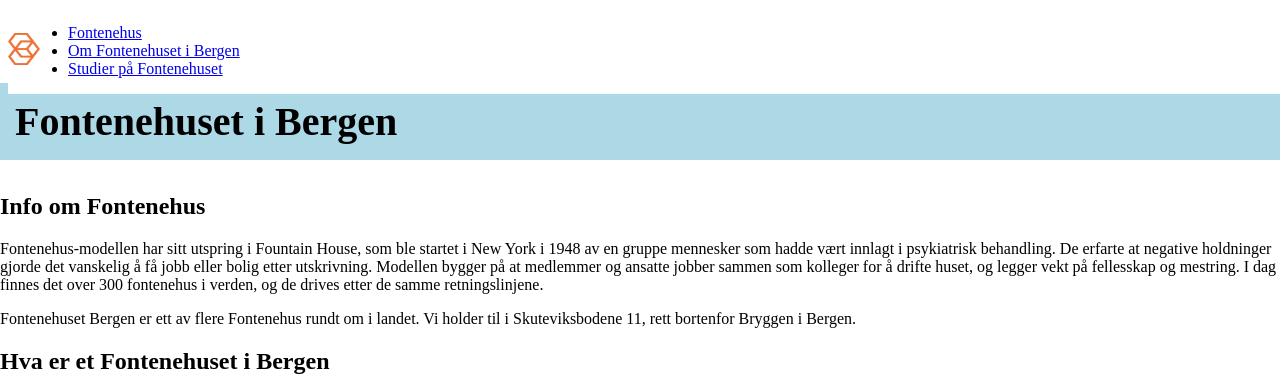
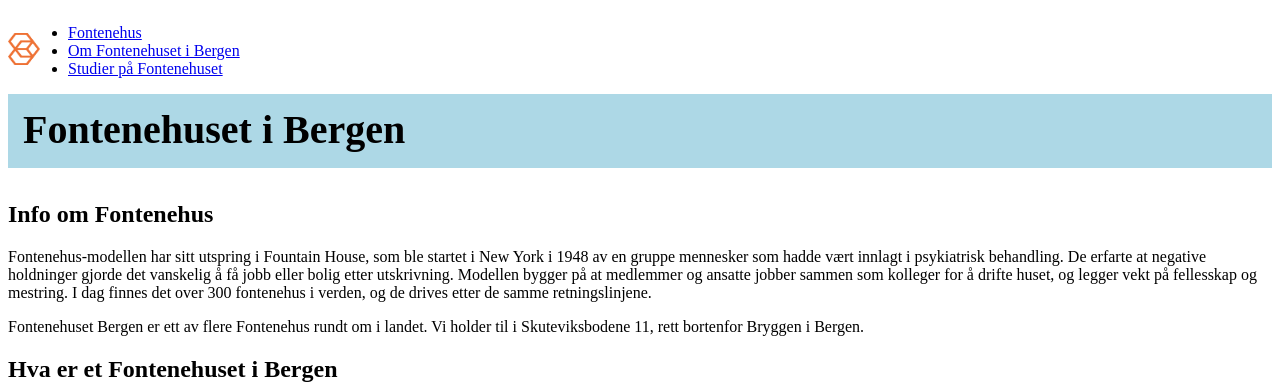
Before and after one commit to Lazy-CSharp-Coder/KodeloftetDag2, a website: page index.html in a window 1280 px wide. Shown: the top 392 px of the page. Drawn offline with Linux system fonts and the light colour scheme.

Commit message:
klar for undervisning

```diff
--- a/styles.css
+++ b/styles.css
@@ -1,13 +1,13 @@
 /* Hovedelementer */
 body
 {
-    margin: 0px;
+
 
 }
 
 header
 {
-    margin:8px;
+
     width:100%;
     position:fixed;
     z-index:10;
```
